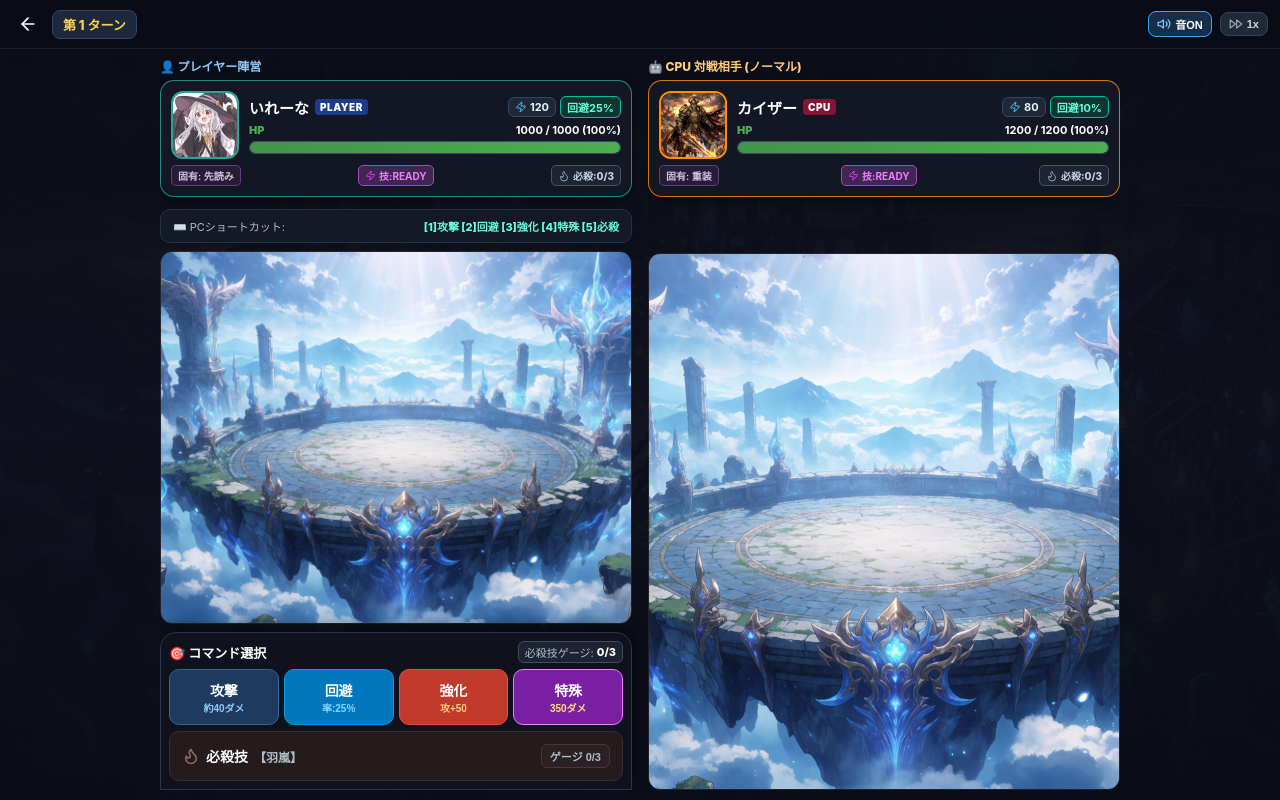
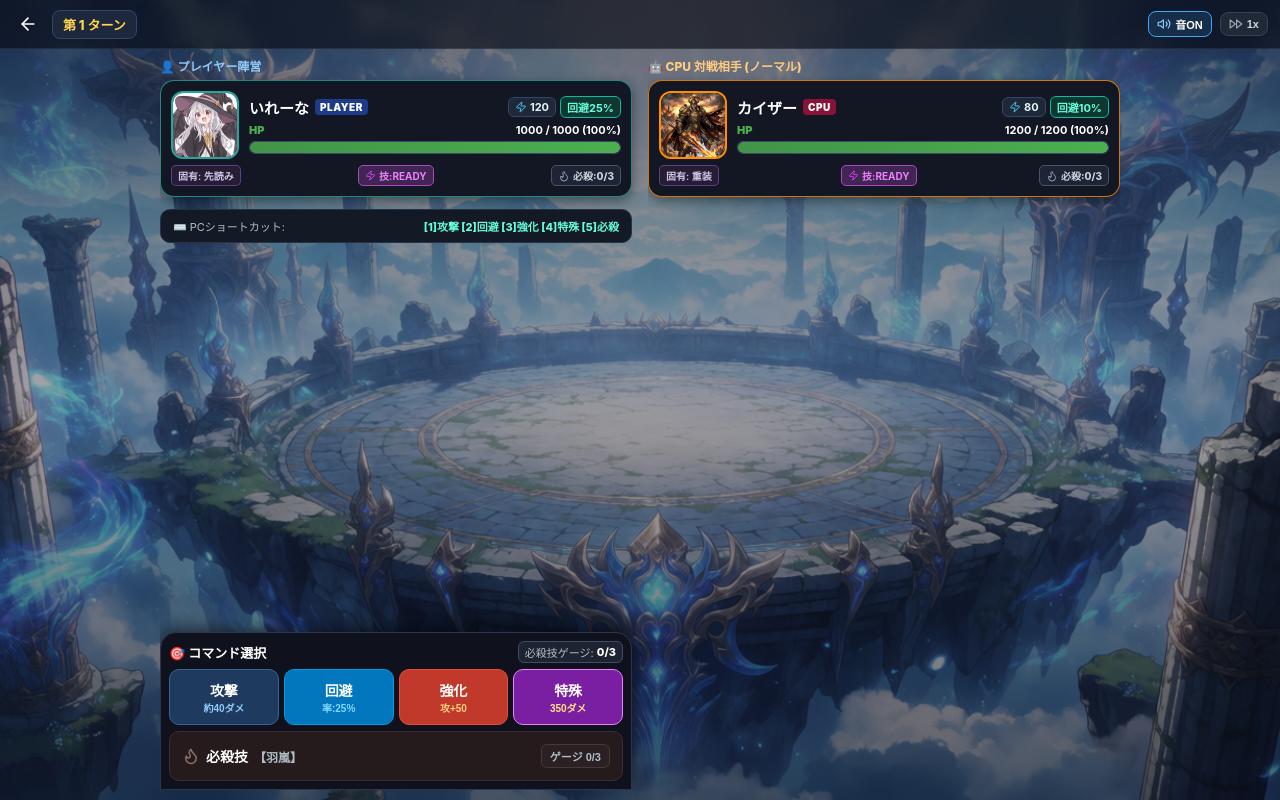
Before and after one commit to toraigon91412250-png/-, a React (Vite) app in the folder web/: page / in a window 1280 px wide. Both pictures are taken after a click on the button "バトル開始！". Built offline with nearby package versions, Linux system fonts and the light colour scheme.

Commit message:
ui: use battle image as full-screen background

```diff
--- a/web/src/components/BattleScreen.tsx
+++ b/web/src/components/BattleScreen.tsx
@@ -84,7 +84,7 @@ export const BattleScreen: React.FC<BattleScreenProps> = ({
     >
       {/* Background Image & Vignette */}
       <img
-        src={arenaBg}
+        src={battleBackground}
         alt=""
         style={{
           position: 'absolute',
@@ -92,15 +92,15 @@ export const BattleScreen: React.FC<BattleScreenProps> = ({
           width: '100%',
           height: '100%',
           objectFit: 'cover',
-          opacity: 0.22,
           pointerEvents: 'none',
+          zIndex: 0,
         }}
       />
       <div
         style={{
           position: 'absolute',
           inset: 0,
-          background: 'linear-gradient(180deg, rgba(10, 13, 22, 0.92) 0%, rgba(13, 16, 28, 0.8) 50%, rgba(10, 13, 22, 0.95) 100%)',
+          background: 'linear-gradient(180deg, rgba(10, 13, 22, 0.58) 0%, rgba(13, 16, 28, 0.38) 50%, rgba(10, 13, 22, 0.62) 100%)',
           pointerEvents: 'none',
         }}
       />
@@ -112,7 +112,7 @@ export const BattleScreen: React.FC<BattleScreenProps> = ({
           justifyContent: 'space-between',
           alignItems: 'center',
           padding: '8px 12px',
-          zIndex: 10,
+          zIndex: 5,
           borderBottom: '1px solid rgba(255, 255, 255, 0.08)',
           backgroundColor: 'rgba(10, 13, 22, 0.65)',
           backdropFilter: 'blur(8px)',
@@ -330,29 +330,6 @@ export const BattleScreen: React.FC<BattleScreenProps> = ({
                 </div>
               </div>
 
-              <div
-                style={{
-                  flex: 1,
-                  minHeight: 0,
-                  marginTop: '8px',
-                  marginBottom: '8px',
-                  borderRadius: '12px',
-                  overflow: 'hidden',
-                  border: '1px solid rgba(255, 255, 255, 0.08)',
-                }}
-              >
-                <img
-                  src={battleBackground}
-                  alt=""
-                  style={{
-                    width: '100%',
-                    height: '100%',
-                    objectFit: 'cover',
-                    display: 'block',
-                  }}
-                />
-              </div>
-
               <ActionDock
                 player={state.player}
                 enemy={state.enemy}
@@ -407,28 +384,6 @@ export const BattleScreen: React.FC<BattleScreenProps> = ({
                 )}
               </div>
 
-              <div
-                style={{
-                  flex: 1,
-                  minHeight: 0,
-                  marginTop: '8px',
-                  borderRadius: '12px',
-                  overflow: 'hidden',
-                  border: '1px solid rgba(255, 255, 255, 0.08)',
-                }}
-              >
-                <img
-                  src={battleBackground}
-                  alt=""
-                  style={{
-                    width: '100%',
-                    height: '100%',
-                    objectFit: 'cover',
-                    display: 'block',
-                  }}
-                />
-              </div>
-
             </div>
           </div>
         )}
```
